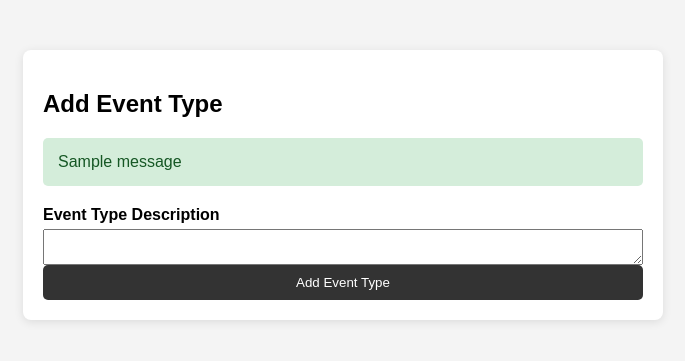
After one commit to sivanik123/spark, a Django app: template spark/sparkapp/templates/add_event_type.html in a window 1280 px wide. The commit adds this page. Shown: the top 361 px of the page, without its empty margins (297-982 px from the left). Run offline with Django 3.2, Linux system fonts and the light colour scheme; the template is opened without the code that fills it, so the values that code supplies are empty, except form fields; tables that the repository leaves empty hold one stand-in row (values such as "Sample post"); one stand-in notice (Sample message) is shown; form fields are guessed from the names that the template uses.

```diff
--- /dev/null
+++ b/spark/sparkapp/templates/add_event_type.html
@@ -0,0 +1,106 @@
+<!DOCTYPE html>
+<html lang="en">
+<head>
+    <meta charset="UTF-8">
+    <meta name="viewport" content="width=device-width, initial-scale=1.0">
+    <title>SPARK - Add Event Type</title>
+    <style>
+        /* Basic styling for the page */
+        body {
+            font-family: Arial, sans-serif;
+            background-color: #f4f4f4;
+            margin: 0;
+            padding: 0;
+        }
+
+        /* Container for the form */
+        .container {
+            max-width: 600px;
+            margin: 50px auto;
+            padding: 20px;
+            background-color: #fff;
+            border-radius: 8px;
+            box-shadow: 0 2px 10px rgba(0, 0, 0, 0.1);
+        }
+
+        /* Form styles */
+        form {
+            display: flex;
+            flex-direction: column;
+        }
+
+        form label {
+            margin-bottom: 5px;
+            font-weight: bold;
+        }
+
+        form input {
+            padding: 10px;
+            margin-bottom: 15px;
+            border-radius: 5px;
+            border: 1px solid #ddd;
+        }
+
+        form button {
+            padding: 10px 20px;
+            background-color: #333;
+            color: white;
+            border: none;
+            border-radius: 5px;
+            cursor: pointer;
+        }
+
+        form button:hover {
+            background-color: #555;
+        }
+
+        /* Message styles */
+        .messages {
+            margin-bottom: 20px;
+        }
+
+        .alert {
+            padding: 15px;
+            border-radius: 5px;
+            margin-bottom: 10px;
+        }
+
+        .alert-success {
+            background-color: #d4edda;
+            color: #155724;
+        }
+
+        .alert-error {
+            background-color: #f8d7da;
+            color: #721c24;
+        }
+    </style>
+</head>
+<body>
+
+<div class="container">
+    <h2>Add Event Type</h2>
+
+    {% if messages %}
+        <div class="messages">
+            {% for message in messages %}
+                <div class="alert alert-{{ message.level_tag }}">
+                    {{ message }}
+                </div>
+            {% endfor %}
+        </div>
+    {% endif %}
+
+    <form method="POST">
+        {% csrf_token %}
+
+        <!-- Event Type Description -->
+        <label for="type_description">Event Type Description</label>
+        {{ form.type_description }}
+
+        <button type="submit">Add Event Type</button>
+    </form>
+</div>
+
+</body>
+</html>
--- a/spark/sparkapp/templates/index.html
+++ b/spark/sparkapp/templates/index.html
@@ -10,5 +10,6 @@
     <a href="{% url 'add_emp' %}">Add Emp</a> |
     <a href="{% url 'add_department' %}">Add Department</a> |
     <a href="{% url 'add_designation' %}">Add Designation</a> |
+    <a href="{% url 'add_event_type' %}">Add EventType</a> |
 </body>
 </html>
--- a/spark/sparkapp/urls.py
+++ b/spark/sparkapp/urls.py
@@ -10,4 +10,5 @@ urlpatterns = [
     path('add-emp/', views.add_emp, name='add_emp'),  # Add data to the database
     path('add-department/', views.add_department, name='add_department'),
     path('add-designation/', views.add_designation, name='add_designation'),
+    path('add-event-type/', views.add_event_type, name='add_event_type'),
 ]
```
Also changed, not shown: spark/sparkapp/forms.py (+9 -1 lines), spark/sparkapp/models.py (+8 -0 lines), spark/sparkapp/views.py (+14 -1 lines), spark/db.sqlite3, spark/sparkapp/migrations/0006_eventtype.py (added).
